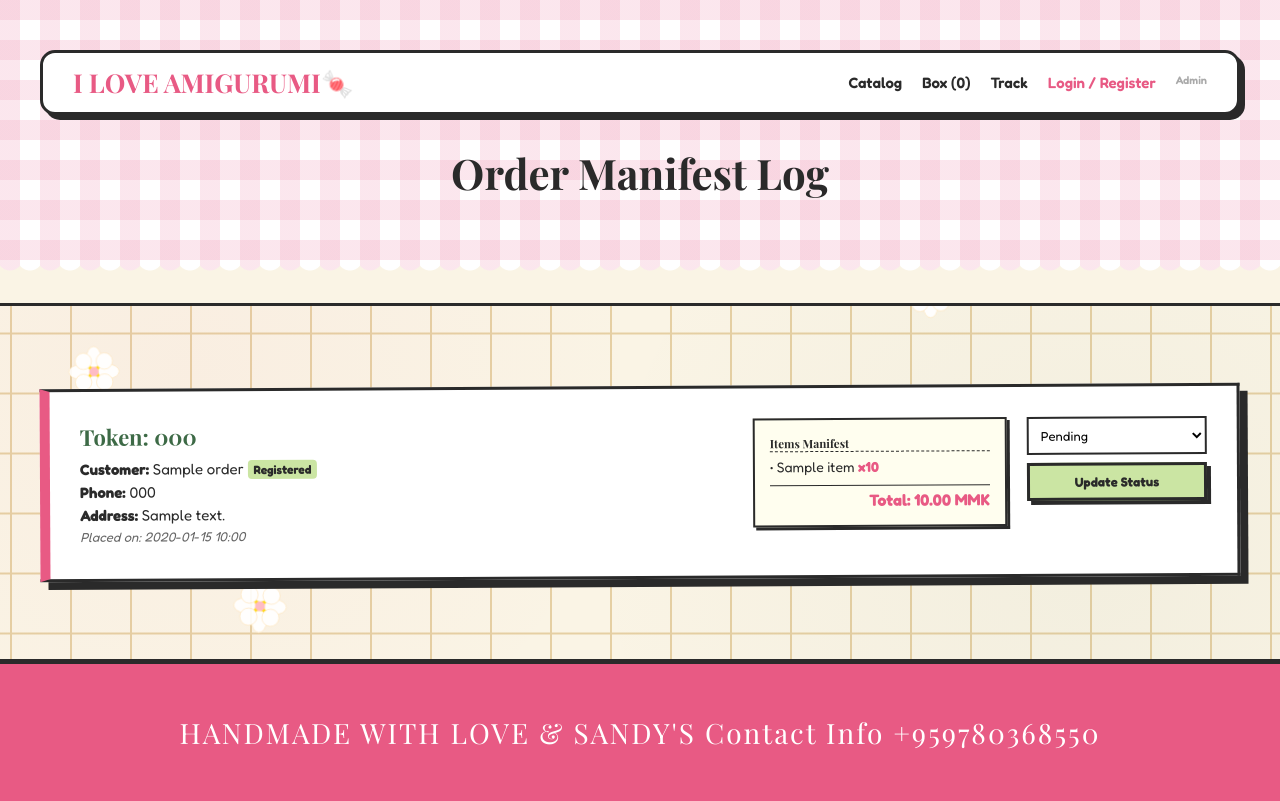
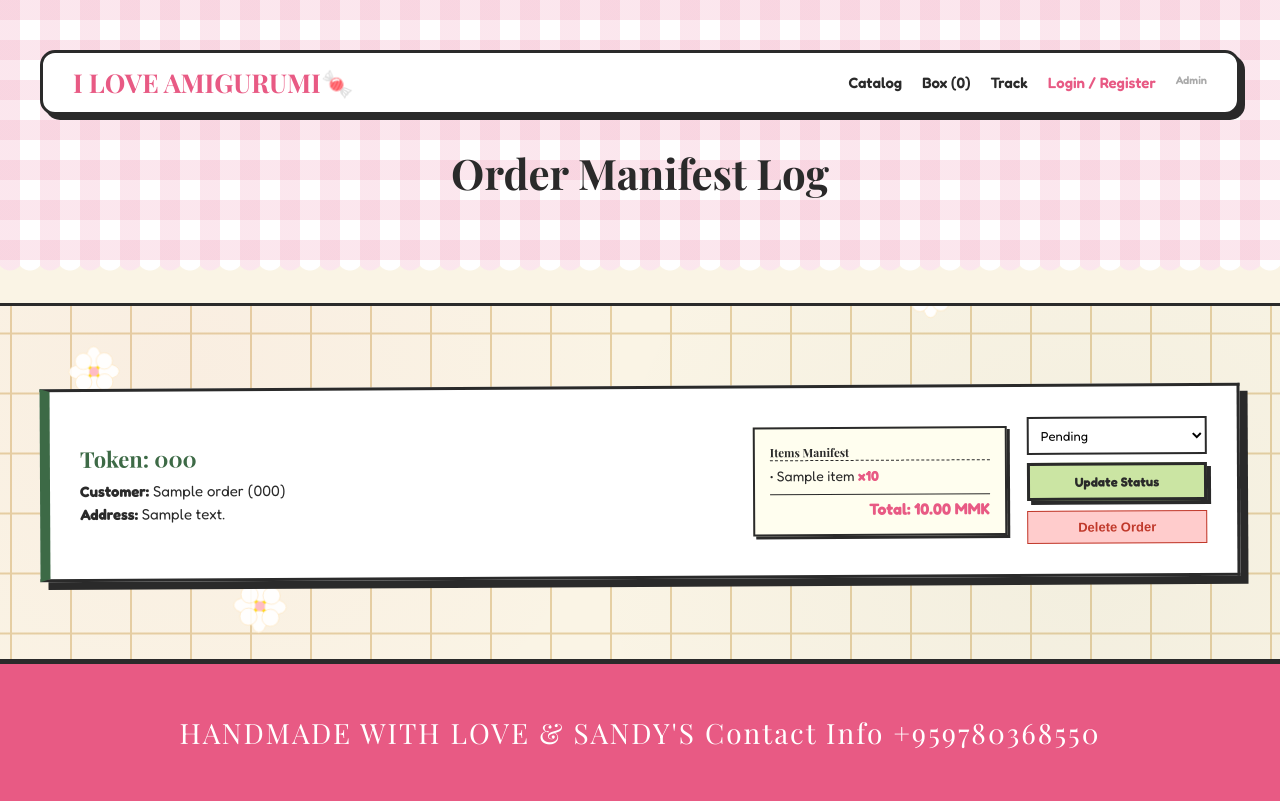
Before and after one commit to sandi17100/Daisy-Stitch-House, a Flask app: template templates/admin_orders.html in a window 1280 px wide. Run offline with Flask 3, Linux system fonts and the light colour scheme; the template is opened without the code that fills it: values that come from a table or form of the project are taken from there, others are empty; tables that the repository leaves empty hold one stand-in row (values such as "Sample post"); some web fonts are replaced.

Commit message:
Update admin_orders.html

```diff
--- a/templates/admin_orders.html
+++ b/templates/admin_orders.html
@@ -1,49 +1,64 @@
 {% extends 'base.html' %}
+
 {% block hero_section %}
-    <h1 style="font-family: var(--font-fancy); font-size: 42px; color: var(--text-dark); margin:0;">Order Manifest Log</h1>
+    <h1 style="font-family: var(--font-fancy); font-size: 42px; color: var(--text-dark); margin: 0;">Order Manifest Log</h1>
 {% endblock %}
 
 {% block content %}
 <div style="display: flex; flex-direction: column; gap: 30px;">
     {% if not orders %}
-        <div class="scrap-card" style="text-align: center; color: #999; --tilt: 0; max-width: 600px; margin: 0 auto;">No active processing elements logged.</div>
+        <div class="scrap-card" style="text-align: center; color: #999; --tilt: 0; max-width: 600px; margin: 0 auto;">
+            No active processing elements logged.
+        </div>
     {% endif %}
 
     {% for order in orders %}
-    <div class="scrap-card" style="--tilt: 0.3; border-left: 10px solid {% if order.status == 'Delivered' %}var(--forest-green){% else %}var(--dark-pink){% endif %};">
-        <div style="display: flex; flex-wrap: wrap; justify-content: space-between; align-items: start; gap: 20px;">
-
+    <div class="scrap-card" style="--tilt: 0.3; border-left: 10px solid var(--forest-green);">
+        <div style="display: flex; flex-wrap: wrap; justify-content: space-between; align-items: center; gap: 20px;">
             <div style="flex: 1; min-width: 250px;">
-                <h4 style="margin: 0 0 8px 0; font-family: var(--font-fancy); font-size: 22px; color: var(--forest-green);">Token: {{ order.tracking_code }}</h4>
-                <p style="margin: 4px 0; font-size: 15px;"><strong>Customer:</strong> {{ order.customer_name }}
-                    {% if order.user_id %}
-                        <span style="font-size: 12px; background: #CBE5A3; padding: 2px 6px; border-radius: 4px; font-weight: bold;">Registered</span>
-                    {% else %}
-                        <span style="font-size: 12px; background: #ddd; padding: 2px 6px; border-radius: 4px;">Guest</span>
-                    {% endif %}
+                <h4 style="margin: 0 0 8px 0; font-family: var(--font-fancy); font-size: 22px; color: var(--forest-green);">
+                    Token: {{ order.tracking_code }}
+                </h4>
+                <p style="margin: 4px 0; font-size: 15px;">
+                    <strong>Customer:</strong> {{ order.customer_name }} ({{ order.customer_phone }})
                 </p>
-                <p style="margin: 4px 0; font-size: 15px;"><strong>Phone:</strong> {{ order.customer_phone }}</p>
-                <p style="margin: 4px 0; font-size: 15px;"><strong>Address:</strong> {{ order.shipping_address }}</p>
-                <p style="margin: 4px 0; font-size: 13px; color: #666;"><em>Placed on: {{ order.created_at.strftime('%Y-%m-%d %H:%M') }}</em></p>
+                <p style="margin: 4px 0; font-size: 15px;">
+                    <strong>Address:</strong> {{ order.shipping_address }}
+                </p>
             </div>
 
             <div style="background: #FFFEEF; padding: 15px; border: 2px solid var(--text-dark); min-width: 220px; font-size: 14px; box-shadow: 3px 3px 0 var(--text-dark);">
-                <h5 style="margin: 0 0 6px 0; font-family: var(--font-fancy); border-bottom: 1px dashed var(--text-dark);">Items Manifest</h5>
+                <h5 style="margin: 0 0 6px 0; font-family: var(--font-fancy); border-bottom: 1px dashed var(--text-dark);">
+                    Items Manifest
+                </h5>
                 {% for item in order.items %}
-                    <div style="margin-bottom: 4px;">• {{ item.product_title }} <span style="font-weight:bold; color:var(--dark-pink);">x{{ item.quantity }}</span></div>
+                    <div style="margin-bottom: 4px;">
+                        • {{ item.product_title }} <span style="font-weight: bold; color: var(--dark-pink);">x{{ item.quantity }}</span>
+                    </div>
                 {% endfor %}
-                <div style="text-align: right; font-weight: bold; margin-top: 10px; color: var(--dark-pink); font-size: 16px; border-top: 1px solid var(--text-dark); padding-top: 4px;">Total: {{ "%.2f"|format(order.total_price) }} MMK</div>
+                <div style="text-align: right; font-weight: bold; margin-top: 10px; color: var(--dark-pink); font-size: 16px; border-top: 1px solid var(--text-dark); padding-top: 4px;">
+                    Total: {{ "%.2f"|format(order.total_price) }} MMK
+                </div>
             </div>
 
-            <div style="min-width: 180px;">
+            <div style="min-width: 180px; display: flex; flex-direction: column; gap: 10px;">
                 <form action="/admin/order/{{ order.id }}/update" method="POST" style="display: flex; flex-direction: column; gap: 8px;">
                     <select name="status" style="padding: 8px; font-size: 13px; border: 2px solid var(--text-dark); background: white;">
                         <option value="Pending" {% if order.status == 'Pending' %}selected{% endif %}>Pending</option>
                         <option value="Processing" {% if order.status == 'Processing' %}selected{% endif %}>Processing</option>
                         <option value="Shipped" {% if order.status == 'Shipped' %}selected{% endif %}>Shipped</option>
                         <option value="Delivered" {% if order.status == 'Delivered' %}selected{% endif %}>Delivered</option>
+                        <option value="Cancelled" {% if order.status == 'Cancelled' %}selected{% endif %} style="color: #c0392b;">Cancelled</option>
                     </select>
-                    <button type="submit" class="btn-candy" style="padding: 8px 14px; font-size: 13px; background: #CBE5A3; cursor: pointer;">Update Status</button>
+                    <button type="submit" class="btn-candy" style="padding: 8px 14px; font-size: 13px; background: #CBE5A3; cursor: pointer;">
+                        Update Status
+                    </button>
+                </form>
+
+                <form action="/admin/order/{{ order.id }}/delete" method="POST" onsubmit="return confirm('Are you sure you want to permanently delete this order?');">
+                    <button type="submit" style="width: 100%; padding: 8px; font-size: 13px; background: #ffcccc; border: 1px solid #c0392b; color: #c0392b; cursor: pointer; font-weight: bold;">
+                        Delete Order
+                    </button>
                 </form>
             </div>
         </div>
```
